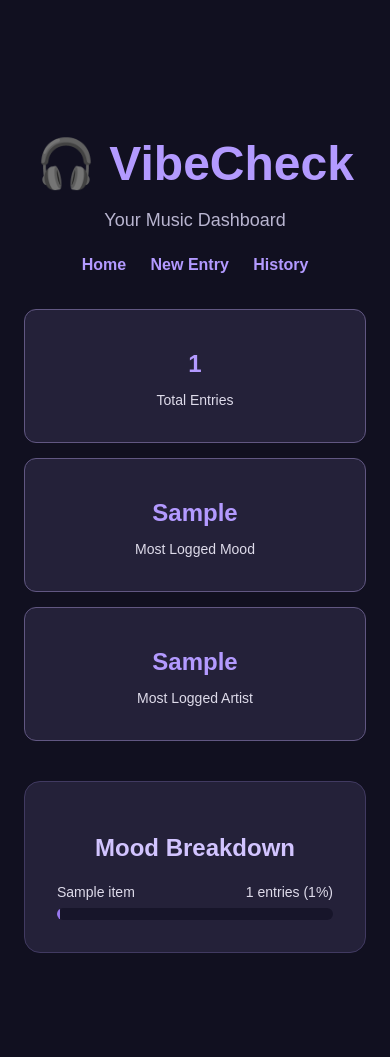
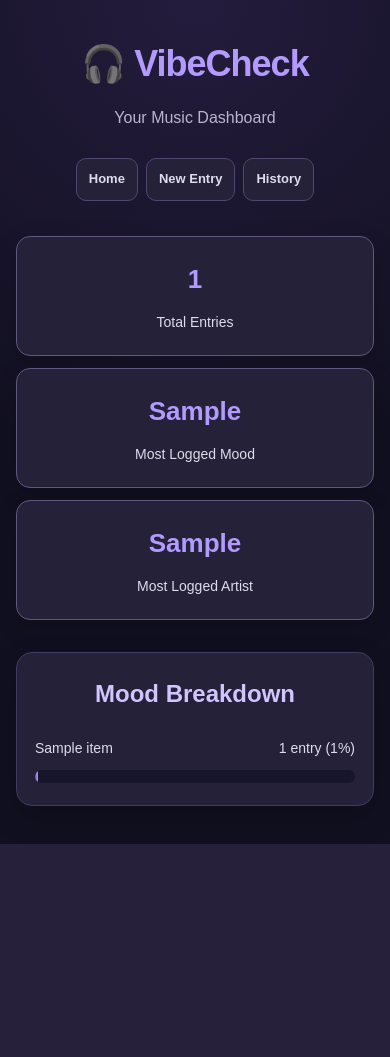
Before and after one commit to vhn9029/vibecheck, a Flask app: template templates/dashboard.html in a window 390 px wide. After the commit the page ends 844 px from the top, so only its background shows below. Run offline with Flask 3, Linux system fonts and the light colour scheme; the template is opened without the code that fills it: most values are stand-ins (such as "Sample title", 1, 10 or a date in 2020).

Commit message:
Improve VibeCheck website styling AB#6

```diff
--- a/static/style.css
+++ b/static/style.css
@@ -1,52 +1,115 @@
+
+/* ========================================
+   VibeCheck - Main Website Styling
+   Sprint 3: Visual Improvements
+======================================== */
+
 * {
     box-sizing: border-box;
 }
 
 body {
     margin: 0;
-    font-family: Arial, sans-serif;
-    background: #111020;
+    min-height: 100vh;
+    font-family: Arial, Helvetica, sans-serif;
+    line-height: 1.6;
     color: #ffffff;
-    min-height: 100vh;
+    background:
+        radial-gradient(
+            circle at top,
+            #241c3d 0%,
+            #111020 55%
+        );
 }
 
+/* Main Layout */
+
 .container {
-    max-width: 800px;
-    margin: 80px auto;
-    padding: 24px;
+    width: 100%;
+    max-width: 900px;
+    margin: 0 auto;
+    padding: 60px 24px;
     text-align: center;
 }
 
 h1 {
+    margin: 0 0 12px;
     font-size: 48px;
     color: #b39aff;
-    margin-bottom: 12px;
+    letter-spacing: -1px;
 }
 
-.subtitle{
+.subtitle {
+    margin: 0 0 24px;
     color: #b9b5d0;
     font-size: 18px;
 }
 
+/* Navigation Bar */
+
+nav {
+    display: flex;
+    justify-content: center;
+    align-items: center;
+    flex-wrap: wrap;
+    gap: 12px;
+    margin: 28px 0;
+}
+
+nav a {
+    display: inline-block;
+    margin: 0;
+    padding: 11px 18px;
+    color: #dedbea;
+    background: #242139;
+    border: 1px solid #51466f;
+    border-radius: 10px;
+    text-decoration: none;
+    font-size: 14px;
+    font-weight: bold;
+    transition:
+        background 0.2s ease,
+        transform 0.2s ease;
+}
+
+nav a:hover {
+    background: #57428e;
+    color: #ffffff;
+    transform: translateY(-2px);
+}
+
+/* General Content Cards */
+
 .card {
-    margin-top: 40px;
+    margin-top: 32px;
     padding: 32px;
-    border-radius: 16px;
     background: #242139;
     border: 1px solid #413a61;
+    border-radius: 16px;
+    box-shadow: 0 12px 30px rgba(0, 0, 0, 0.2);
 }
 
 .card h2 {
+    margin-top: 0;
     color: #d2c4ff;
 }
 
 .card p {
+    color: #dedbea;
     line-height: 1.7;
-    color: #dedbea;
 }
 
+.card a {
+    color: #b39aff;
+}
 
-/* Sprint 2 - Music Journal Form */
+.card a:hover {
+    color: #d2c4ff;
+}
+
+/* ========================================
+   Music Journal Form
+======================================== */
 
 form {
     display: flex;
@@ -56,174 +119,220 @@ form {
 }
 
 label {
+    margin-top: 8px;
     color: #dedbea;
     font-weight: bold;
-    margin-top: 8px;
 }
 
 input,
 select,
 textarea {
     width: 100%;
-    padding: 12px;
+    padding: 14px;
+    color: #ffffff;
     background: #17152a;
-    color: white;
     border: 1px solid #615782;
-    border-radius: 8px;
+    border-radius: 10px;
     font-size: 16px;
-    font-family: Arial, sans-serif;
+    font-family: inherit;
+    transition: border-color 0.2s ease;
+}
+
+textarea {
+    min-height: 110px;
+    resize: vertical;
+}
+
+input::placeholder,
+textarea::placeholder {
+    color: #aaa3c5;
 }
 
 input:focus,
 select:focus,
 textarea:focus {
     outline: 2px solid #b39aff;
+    outline-offset: 2px;
+    border-color: #b39aff;
 }
+
+/* Buttons */
 
 button {
     margin-top: 15px;
-    padding: 14px;
-    background: #9878ef;
+    padding: 14px 22px;
     color: #111020;
+    background: #a88af7;
     border: none;
-    border-radius: 8px;
+    border-radius: 10px;
+    font-size: 16px;
     font-weight: bold;
-    font-size: 16px;
     cursor: pointer;
+    transition:
+        background 0.2s ease,
+        transform 0.2s ease;
 }
 
 button:hover {
-    background: #b39aff;
+    background: #c2adff;
+    transform: translateY(-2px);
 }
 
-nav {
-    margin-top: 25px;
+button:active {
+    transform: translateY(0);
 }
 
-nav a {
-    color: #b39aff;
-    text-decoration: none;
-    font-weight: bold;
+button:focus-visible,
+nav a:focus-visible,
+.card a:focus-visible {
+    outline: 3px solid #d2c4ff;
+    outline-offset: 3px;
 }
 
-
-/* Sprint 2 - Database messages */
+/* ========================================
+   Database Confirmation Messages
+======================================== */
 
 .success-message {
     margin-top: 25px;
-    padding: 15px;
+    padding: 16px;
+    color: #d1fae5;
     background: #174835;
-    color: #d1fae5;
     border: 1px solid #4ade80;
-    border-radius: 8px;
+    border-radius: 10px;
     text-align: center;
     font-weight: bold;
 }
 
 .error-message {
     margin-top: 25px;
-    padding: 15px;
+    padding: 16px;
+    color: #ffe0e0;
     background: #57252c;
-    color: #ffe0e0;
     border: 1px solid #ff8585;
-    border-radius: 8px;
+    border-radius: 10px;
     text-align: center;
     font-weight: bold;
 }
 
-
-/* Sprint 2 - Journal History */
+/* ========================================
+   Journal History
+======================================== */
 
 .history-entry {
+    margin-top: 20px;
+    padding: 24px;
     background: #17152a;
     border: 1px solid #615782;
     border-radius: 12px;
-    padding: 20px;
-    margin-top: 20px;
     text-align: left;
+    transition: border-color 0.2s ease;
+}
+
+.history-entry:hover {
+    border-color: #a88af7;
 }
 
 .history-entry h3 {
+    margin-top: 0;
+    margin-bottom: 12px;
     color: #b39aff;
-    margin-top: 0;
     font-size: 22px;
 }
 
 .history-entry p {
+    margin: 10px 0;
     color: #dedbea;
     line-height: 1.6;
+    overflow-wrap: anywhere;
 }
 
 .entry-date {
+    color: #aaa3c5 !important;
     font-size: 13px;
-    color: #aaa3c5 !important;
+}
+
+/* Delete Buttons */
+
+.history-entry form {
+    display: block;
+    margin-top: 12px;
 }
 
 .delete-button {
+    width: auto;
+    margin-top: 10px;
+    padding: 11px 18px;
     background: #a83d56;
-    color: white;
-    margin-top: 10px;
+    color: #ffffff;
 }
 
 .delete-button:hover {
     background: #c55470;
 }
 
-nav a {
-    margin: 0 10px;
-}
-
-.card a {
-    color: #b39aff;
-}
-
-/* Sprint 3 - Music Statistics Dashboard */
+/* ========================================
+   Music Statistics Dashboard
+======================================== */
 
 .stats-grid {
     display: grid;
     grid-template-columns: repeat(3, minmax(0, 1fr));
-    gap: 15px;
+    gap: 16px;
     margin-top: 35px;
 }
 
 .stat-card {
+    min-width: 0;
+    padding: 26px 14px;
     background: #242139;
     border: 1px solid #615782;
-    border-radius: 12px;
-    padding: 20px 12px;
-    min-width: 0;
+    border-radius: 14px;
+    text-align: center;
     overflow-wrap: anywhere;
-    text-align: center;
+    box-shadow: 0 8px 24px rgba(0, 0, 0, 0.15);
+    transition:
+        border-color 0.2s ease,
+        transform 0.2s ease;
+}
+
+.stat-card:hover {
+    border-color: #a88af7;
+    transform: translateY(-3px);
 }
 
 .stat-card h2 {
+    margin: 0 0 10px;
     color: #b39aff;
-    font-size: 24px;
-    margin-bottom: 10px;
+    font-size: 26px;
 }
 
 .stat-card p {
+    margin: 0;
     color: #dedbea;
     font-size: 14px;
 }
 
+/* Mood Breakdown */
+
 .mood-item {
-    margin-top: 22px;
+    margin-top: 24px;
 }
 
 .mood-label {
     display: flex;
     justify-content: space-between;
+    flex-wrap: wrap;
     gap: 10px;
+    margin-bottom: 10px;
     text-align: left;
     color: #dedbea;
-    margin-bottom: 8px;
     font-size: 14px;
 }
 
 .mood-track {
     width: 100%;
-    height: 12px;
+    height: 13px;
     background: #17152a;
     border-radius: 10px;
     overflow: hidden;
@@ -231,13 +340,55 @@ nav a {
 
 .mood-fill {
     height: 100%;
-    background: #9878ef;
+    background: linear-gradient(
+        90deg,
+        #7952ce,
+        #b39aff
+    );
     border-radius: 10px;
 }
 
+/* ========================================
+   Responsive Design
+======================================== */
+
 @media (max-width: 600px) {
+    .container {
+        padding: 35px 16px;
+    }
+
+    h1 {
+        font-size: 36px;
+    }
+
+    .subtitle {
+        font-size: 16px;
+    }
+
+    nav {
+        gap: 8px;
+    }
+
+    nav a {
+        padding: 10px 12px;
+        font-size: 13px;
+    }
+
+    .card {
+        padding: 22px 18px;
+    }
+
     .stats-grid {
         grid-template-columns: 1fr;
+        gap: 12px;
+    }
+
+    .stat-card {
+        padding: 22px;
+    }
+
+    .history-entry {
+        padding: 18px;
     }
 
     .mood-label {
@@ -245,71 +396,19 @@ nav a {
     }
 }
 
+/* Reduced Motion Accessibility */
 
-/* Sprint 3 - Music Statistics Dashboard */
-
-.stats-grid {
-    display: grid;
-    grid-template-columns: repeat(3, minmax(0, 1fr));
-    gap: 15px;
-    margin-top: 35px;
-}
-
-.stat-card {
-    background: #242139;
-    border: 1px solid #615782;
-    border-radius: 12px;
-    padding: 20px 12px;
-    min-width: 0;
-    overflow-wrap: anywhere;
-    text-align: center;
-}
-
-.stat-card h2 {
-    color: #b39aff;
-    font-size: 24px;
-    margin-bottom: 10px;
-}
-
-.stat-card p {
-    color: #dedbea;
-    font-size: 14px;
-}
-
-.mood-item {
-    margin-top: 22px;
-}
-
-.mood-label {
-    display: flex;
-    justify-content: space-between;
-    gap: 10px;
-    text-align: left;
-    color: #dedbea;
-    margin-bottom: 8px;
-    font-size: 14px;
-}
-
-.mood-track {
-    width: 100%;
-    height: 12px;
-    background: #17152a;
-    border-radius: 10px;
-    overflow: hidden;
-}
-
-.mood-fill {
-    height: 100%;
-    background: #9878ef;
-    border-radius: 10px;
-}
-
-@media (max-width: 600px) {
-    .stats-grid {
-        grid-template-columns: 1fr;
+@media (prefers-reduced-motion: reduce) {
+    nav a,
+    button,
+    .history-entry,
+    .stat-card {
+        transition: none;
     }
 
-    .mood-label {
-        flex-wrap: wrap;
+    nav a:hover,
+    button:hover,
+    .stat-card:hover {
+        transform: none;
     }
 }
--- a/templates/dashboard.html
+++ b/templates/dashboard.html
@@ -59,7 +59,7 @@
                             <div class="mood-label">
                                 <span>{{ item.name }}</span>
                                 <span>
-                                    {{ item.count }} entries
+                                    {{ item.count }} {{'entry' if item.count == 1 else 'entries'}}
                                     ({{ item.percentage }}%)
                                 </span>
                             </div>
```
